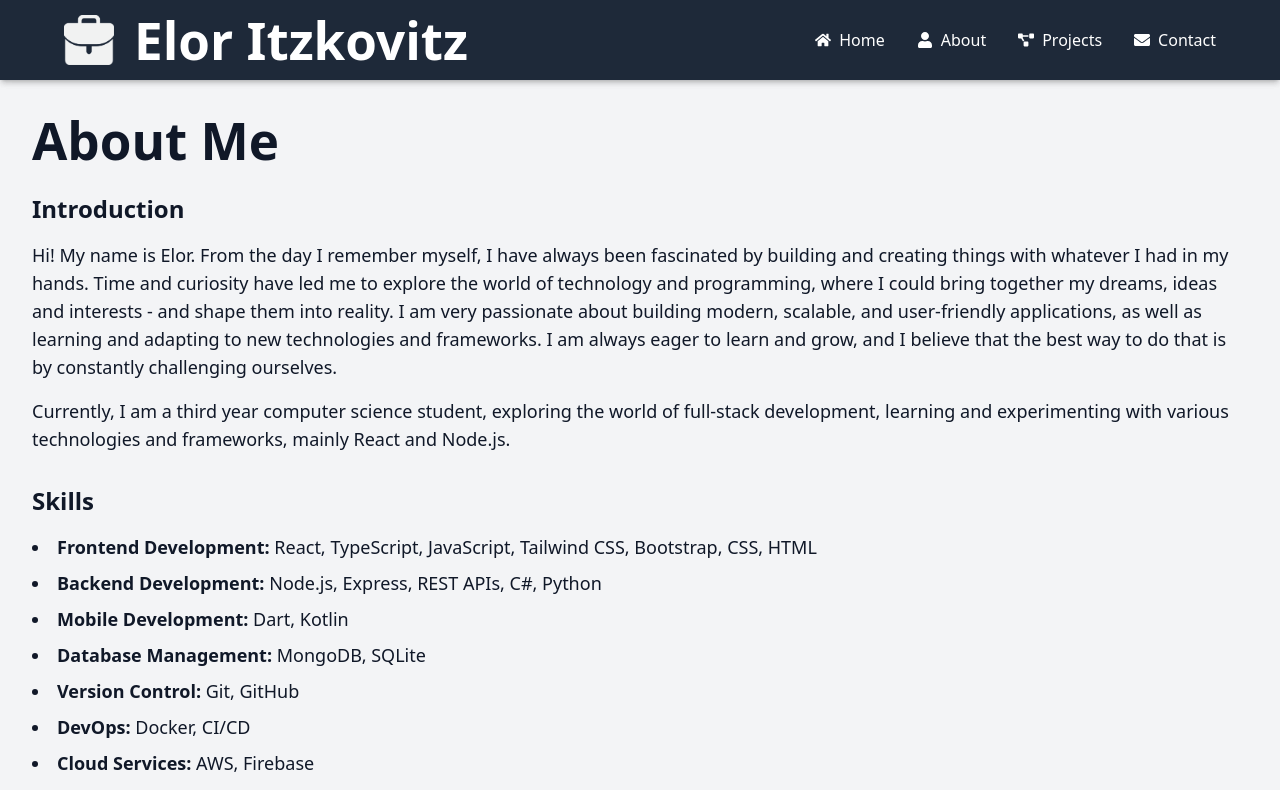
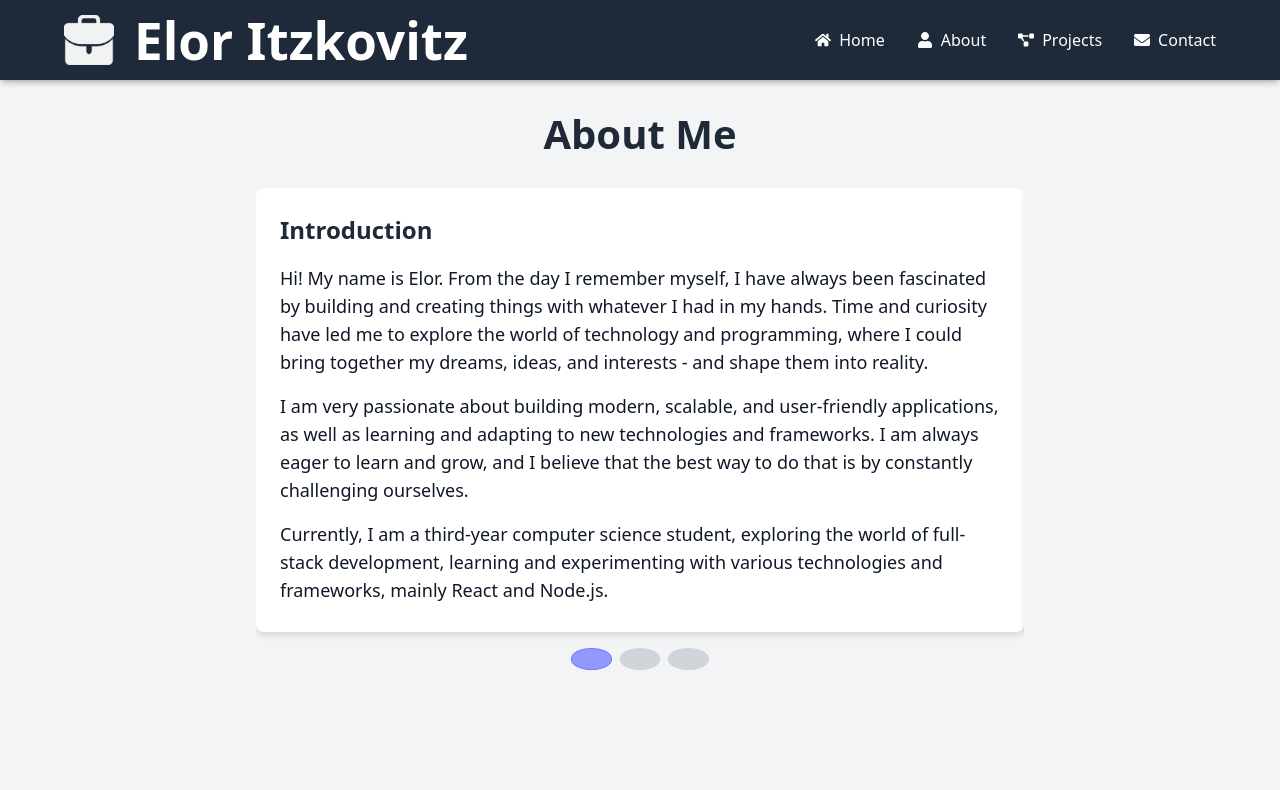
Before and after one commit to eloritzkovitz/portfolio, a React (Vite) app: page /about in a window 1280 px wide. Shown: the top 790 px of the page. Built offline with nearby package versions, Linux system fonts and the light colour scheme.

Commit message:
Updated styles

```diff
--- a/src/components/ProjectCard.tsx
+++ b/src/components/ProjectCard.tsx
@@ -1,4 +1,5 @@
 import React from "react";
+import "../styles/ProjectCard.css";
 
 interface ProjectCardProps {
   name: string;
@@ -33,11 +34,7 @@ const ProjectCard: React.FC<ProjectCardProps> = ({
           <p className="text-xl text-gray-700 mb-6">{description}</p>
           <div className="flex flex-wrap gap-2">
             {languages.map((language, index) => (
-              <span
-                key={index}
-                className="bg-beige-100 text-gray-800 text-xl font-medium px-3 py-1 rounded-full"
-                style={{ backgroundColor: "#f5f5dc" }}
-              >
+              <span key={index} className="language-tag">
                 {language}
               </span>
             ))}
--- /dev/null
+++ b/src/data/skillsData.ts
@@ -0,0 +1,40 @@
+const skillsData = [
+    {
+      category: "Frontend Development",
+      skills: "React, TypeScript, JavaScript, Tailwind CSS, Bootstrap, CSS, HTML",
+    },
+    {
+      category: "Backend Development",
+      skills: "Node.js, Express, REST APIs, C#, Python",
+    },
+    {
+      category: "Mobile Development",
+      skills: "Dart, Kotlin",
+    },
+    {
+      category: "Database Management",
+      skills: "MongoDB, SQLite",
+    },
+    {
+      category: "Version Control",
+      skills: "Git, GitHub",
+    },
+    {
+      category: "DevOps",
+      skills: "Docker, CI/CD",
+    },
+    {
+      category: "Cloud Services",
+      skills: "AWS, Firebase",
+    },
+    {
+      category: "Testing",
+      skills: "Jest",
+    },
+    {
+      category: "Languages",
+      skills: "Hebrew, English",
+    },
+  ];
+
+  export default skillsData;
--- a/src/pages/About.tsx
+++ b/src/pages/About.tsx
@@ -1,45 +1,123 @@
+import { useState } from "react";
+import skillsData from "../data/skillsData";
+import "../styles/About.css";
+
 function About() {
-    return (
-      <section className="p-8">
-        <h1 className="text-4xl font-bold mb-6">About Me</h1>
+  const [currentIndex, setCurrentIndex] = useState(0);
 
-        {/* Introduction */}
-        <div className="mb-8">
-          <h2 className="text-2xl font-semibold mb-4">Introduction</h2>
+  const cards = [
+    {
+      title: "Introduction",
+      content: (
+        <>
           <p className="text-lg">
-            Hi! My name is Elor. From the day I remember myself, I have always been fascinated by building and creating things with whatever I had in my hands. Time and curiosity have led me to explore the world of technology and programming, where I could bring together my dreams, ideas and interests - and shape them into reality.
-            I am very passionate about building modern, scalable, and user-friendly applications, as well as learning and adapting to new technologies and frameworks. I am always eager to learn and grow, and I believe that the best way to do that is by constantly challenging ourselves.
+            Hi! My name is Elor. From the day I remember myself, I have always
+            been fascinated by building and creating things with whatever I had
+            in my hands. Time and curiosity have led me to explore the world of
+            technology and programming, where I could bring together my dreams,
+            ideas, and interests - and shape them into reality.
           </p>
           <p className="text-lg mt-4">
-            Currently, I am a third year computer science student, exploring the world of full-stack development, learning and experimenting with various technologies and frameworks, mainly React and Node.js.
+            I am very passionate about building modern, scalable, and
+            user-friendly applications, as well as learning and adapting to new
+            technologies and frameworks. I am always eager to learn and grow,
+            and I believe that the best way to do that is by constantly
+            challenging ourselves.
           </p>
+          <p className="text-lg mt-4">
+            Currently, I am a third-year computer science student, exploring the
+            world of full-stack development, learning and experimenting with
+            various technologies and frameworks, mainly React and Node.js.
+          </p>
+        </>
+      ),
+    },
+    {
+      title: "Skills",
+      content: (
+        <ul className="list-disc list-inside space-y-2 text-lg">
+          {skillsData.map((skill, index) => (
+            <li key={index}>
+              <strong>{skill.category}:</strong> {skill.skills}
+            </li>
+          ))}
+        </ul>
+      ),
+    },
+    {
+      title: "Hobbies & Interests",
+      content: (
+        <p className="text-lg">
+          When I'm not coding or studying, I try my best to devote my free time to my long list of hobbies and interests.
+          For example, I really like integrating my love for drawing and graphic design with my projects.
+          I also enjoy traveling and exploring new places, photographing architecture, nature, and scenery,
+          as well as spending time with my family.
+        </p>
+      ),
+    },
+  ];
+
+  const handleNext = () => {
+    setCurrentIndex((prevIndex) => (prevIndex + 1) % cards.length);
+  };
+
+  const handlePrev = () => {
+    setCurrentIndex(
+      (prevIndex) => (prevIndex - 1 + cards.length) % cards.length
+    );
+  };
+
+  const handleIndicatorClick = (index: number) => {
+    setCurrentIndex(index);
+  };
+
+  return (
+    <section className="about-section">
+      <h1 className="about-title">About Me</h1>
+
+      <div className="carousel-container">
+        {/* Carousel Items */}
+        <div
+          className="carousel-items"
+          style={{ transform: `translateX(-${currentIndex * 100}%)` }}
+        >
+          {cards.map((card, index) => (
+            <div key={index} className="carousel-card">
+              <h2 className="carousel-card-title">{card.title}</h2>
+              {card.content}
+            </div>
+          ))}
         </div>
 
-        {/* Skills */}
-        <div className="mb-8">
-          <h2 className="text-2xl font-semibold mb-4">Skills</h2>
-          <ul className="list-disc list-inside space-y-2 text-lg">
-            <li><strong>Frontend Development:</strong> React, TypeScript, JavaScript, Tailwind CSS, Bootstrap, CSS, HTML </li>
-            <li><strong>Backend Development:</strong> Node.js, Express, REST APIs, C#, Python</li>
-            <li><strong>Mobile Development:</strong> Dart, Kotlin</li>
-            <li><strong>Database Management:</strong> MongoDB, SQLite</li>
-            <li><strong>Version Control:</strong> Git, GitHub</li>
-            <li><strong>DevOps:</strong> Docker, CI/CD</li>
-            <li><strong>Cloud Services:</strong> AWS, Firebase</li>
-            <li><strong>Testing:</strong> Jest</li>
-            <li><strong>Languages:</strong> Hebrew, English </li>
-          </ul>
+        {/* Navigation Buttons */}
+        <button
+          onClick={handlePrev}
+          className="carousel-button carousel-button-left"
+        >
+          &#8592;
+        </button>
+        <button
+          onClick={handleNext}
+          className="carousel-button carousel-button-right"
+        >
+          &#8594;
+        </button>
+
+        {/* Indicators */}
+        <div className="carousel-indicators">
+          {cards.map((_, index) => (
+            <button
+              key={index}
+              onClick={() => handleIndicatorClick(index)}
+              className={`carousel-indicator ${
+                currentIndex === index ? "active" : ""
+              }`}
+            ></button>
+          ))}
         </div>
+      </div>
+    </section>
+  );
+}
 
-        {/* Hobbies and Interests */}
-        <div>
-          <h2 className="text-2xl font-semibold mb-4">Hobbies & Interests</h2>
-          <p className="text-lg">
-            When I'm not coding or studying , I love devoting my free time to a long list of hobbies and interests. I also enjoy traveling and exploring new places, photographing architecture, nature and scenery, as well as spending time with my family.
-          </p>
-        </div>
-      </section>
-    );
-  }
-
-  export default About;
+export default About;
--- /dev/null
+++ b/src/styles/About.css
@@ -0,0 +1,103 @@
+/* Section Styling */
+.about-section {
+    padding: 2rem;
+    background-color: #f3f4f6;
+    min-height: 100vh;
+  }
+
+  .about-title {
+    font-size: 2.5rem;
+    font-weight: bold;
+    margin-bottom: 2rem;
+    text-align: center;
+    color: #1f2937;
+  }
+
+  /* Carousel Container */
+  .carousel-container {
+    position: relative;
+    max-width: 768px;
+    margin: 0 auto;
+    overflow: hidden;
+  }
+
+  .carousel-items {
+    display: flex;
+    transition: transform 0.5s ease-in-out;
+  }
+
+  .carousel-card {
+    min-width: 100%;
+    background-color: #ffffff;
+    box-shadow: 0 4px 6px rgba(0, 0, 0, 0.1);
+    border-radius: 0.5rem;
+    padding: 1.5rem;
+  }
+
+  .carousel-card-title {
+    font-size: 1.5rem;
+    font-weight: 600;
+    margin-bottom: 1rem;
+    color: #1f2937;
+  }
+
+  /* Navigation Buttons */
+  .carousel-button {
+    position: absolute;
+    top: 50%;
+    transform: translateY(-50%);
+    background-color: #d1d5db;
+    color: #000000;
+    box-shadow: 0 4px 6px rgba(0, 0, 0, 0.1);
+    border: none;
+    cursor: pointer;
+    opacity: 0;
+    transition: opacity 0.3s ease, background-color 0.3s ease;
+    outline: none !important;
+  }
+
+  .carousel-button:hover {
+    background-color: #646cffaa;
+    border-color: #646cffaa;
+    color: #ffffff
+  }
+
+  .carousel-button-left {
+    left: 1rem;
+  }
+
+  .carousel-button-right {
+    right: 1rem;
+  }
+
+  .carousel-container:hover .carousel-button {
+    opacity: 1;
+  }
+
+  /* Indicators */
+  .carousel-indicators {
+    display: flex;
+    justify-content: center;
+    margin-top: 1rem;
+    gap: 0.5rem;
+  }
+
+  .carousel-indicator {
+    width: 1rem;
+    height: 1rem;
+    background-color: #d1d5db;
+    border-radius: 50%;
+    cursor: pointer;
+    transition: background-color 0.3s ease, border-color 0.3s ease;
+    outline: none !important;
+  }
+
+  .carousel-indicator:hover {
+    background-color: #9fa4fcaa;
+    border-color: #9fa4fcaa;
+  }
+
+  .carousel-indicator.active {
+    background-color: #646cffaa;
+    border-color: #646cffaa;
+  }
--- /dev/null
+++ b/src/styles/ProjectCard.css
@@ -0,0 +1,14 @@
+.language-tag {
+    background-color: #f5f5dc;
+    color: #333333;
+    font-size: 1.25rem;
+    font-weight: 500;
+    padding: 0.25rem 0.75rem;
+    border-radius: 9999px;
+    transition: background-color 0.3s ease, color 0.3s ease;
+  }
+
+  .language-tag:hover {
+    background-color: #38b2ac;
+    color: #ffffff;
+  }
```
